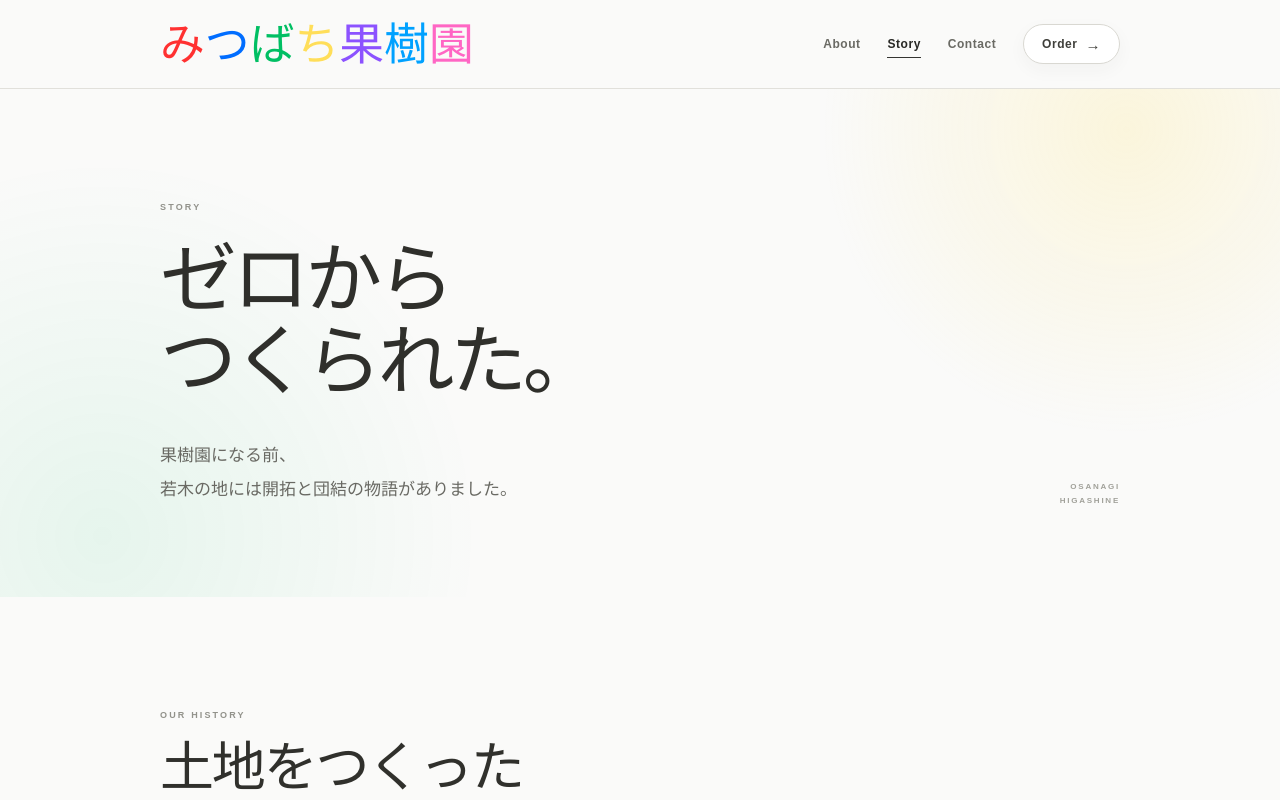
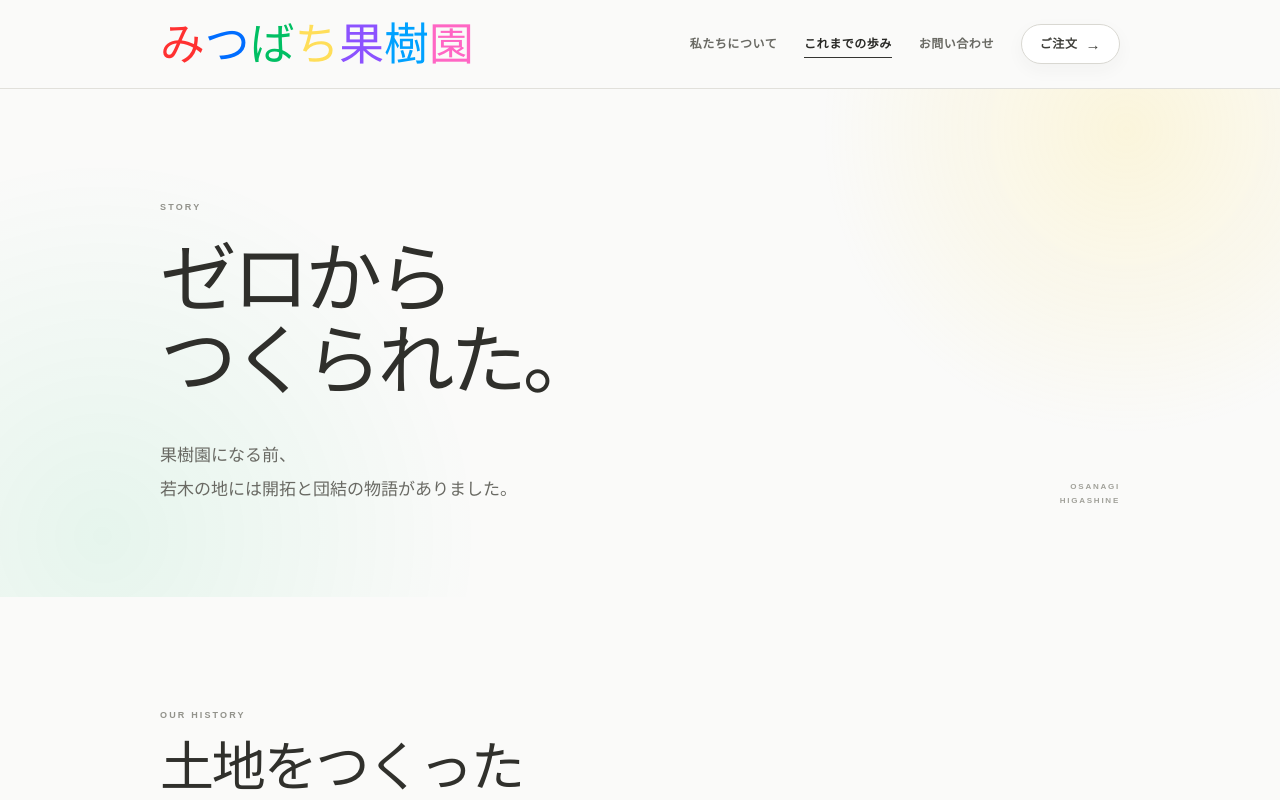
Before and after one commit to mitsubachifruits-coder/mitsubachi-kajuen, a Next.js app: page /story in a window 1280 px wide. Shown: the top 800 px of the page. Built offline with nearby package versions, Linux system fonts and the light colour scheme; a web font is replaced by a local one.

Commit message:
update site

```diff
--- a/components/Footer.tsx
+++ b/components/Footer.tsx
@@ -97,10 +97,10 @@ export default function Footer() {
               className="footer-nav"
               aria-label="フッターナビゲーション"
             >
-              <Link href="/about">About</Link>
-              <Link href="/story">Story</Link>
-              <Link href="/contact">Contact</Link>
-              <Link href="/order">Order</Link>
+              <Link href="/about">私たちについて</Link>
+              <Link href="/story">これまでの歩み</Link>
+              <Link href="/contact">お問い合わせ</Link>
+              <Link href="/order">ご注文</Link>
               <Link href="/game">🐝</Link>
             </nav>
 
--- a/components/Header.tsx
+++ b/components/Header.tsx
@@ -6,17 +6,17 @@ import { usePathname } from "next/navigation";
 
 const navigationItems = [
   {
-    label: "About",
+    label: "私たちについて",
     href: "/about",
     number: "01",
   },
   {
-    label: "Story",
+    label: "これまでの歩み",
     href: "/story",
     number: "02",
   },
   {
-    label: "Contact",
+    label: "お問い合わせ",
     href: "/contact",
     number: "03",
   },
@@ -85,7 +85,7 @@ export default function Header() {
                 pathname === "/order" ? "is-active" : ""
               }`}
             >
-              <span>Order</span>
+              <span>ご注文</span>
 
               <span
                 className="mitsubachi-desktop-order-arrow"
@@ -108,7 +108,7 @@ export default function Header() {
             aria-controls="mitsubachi-mobile-menu"
           >
             <span className="mitsubachi-menu-button-text">
-              {isMenuOpen ? "Close" : "Menu"}
+              {isMenuOpen ? "閉じる" : "メニュー"}
             </span>
 
             <span
@@ -131,7 +131,7 @@ export default function Header() {
         aria-hidden={!isMenuOpen}
       >
         <div className="mitsubachi-mobile-menu-inner">
-          <div className="mitsubachi-mobile-menu-label">MENU</div>
+          <div className="mitsubachi-mobile-menu-label">メニュー</div>
 
           <nav
             className="mitsubachi-mobile-nav"
@@ -171,7 +171,7 @@ export default function Header() {
             }`}
             tabIndex={isMenuOpen ? 0 : -1}
           >
-            <span>Order</span>
+            <span>ご注文</span>
 
             <span
               className="mitsubachi-mobile-order-arrow"
@@ -182,7 +182,7 @@ export default function Header() {
           </Link>
 
           <div className="mitsubachi-mobile-menu-footer">
-            <p>Bee my friends!🐝</p>
+            <p>みつばちと友だちに！🐝</p>
             <p>みつばちが育んだ、自然の恵み。</p>
           </div>
         </div>
```
